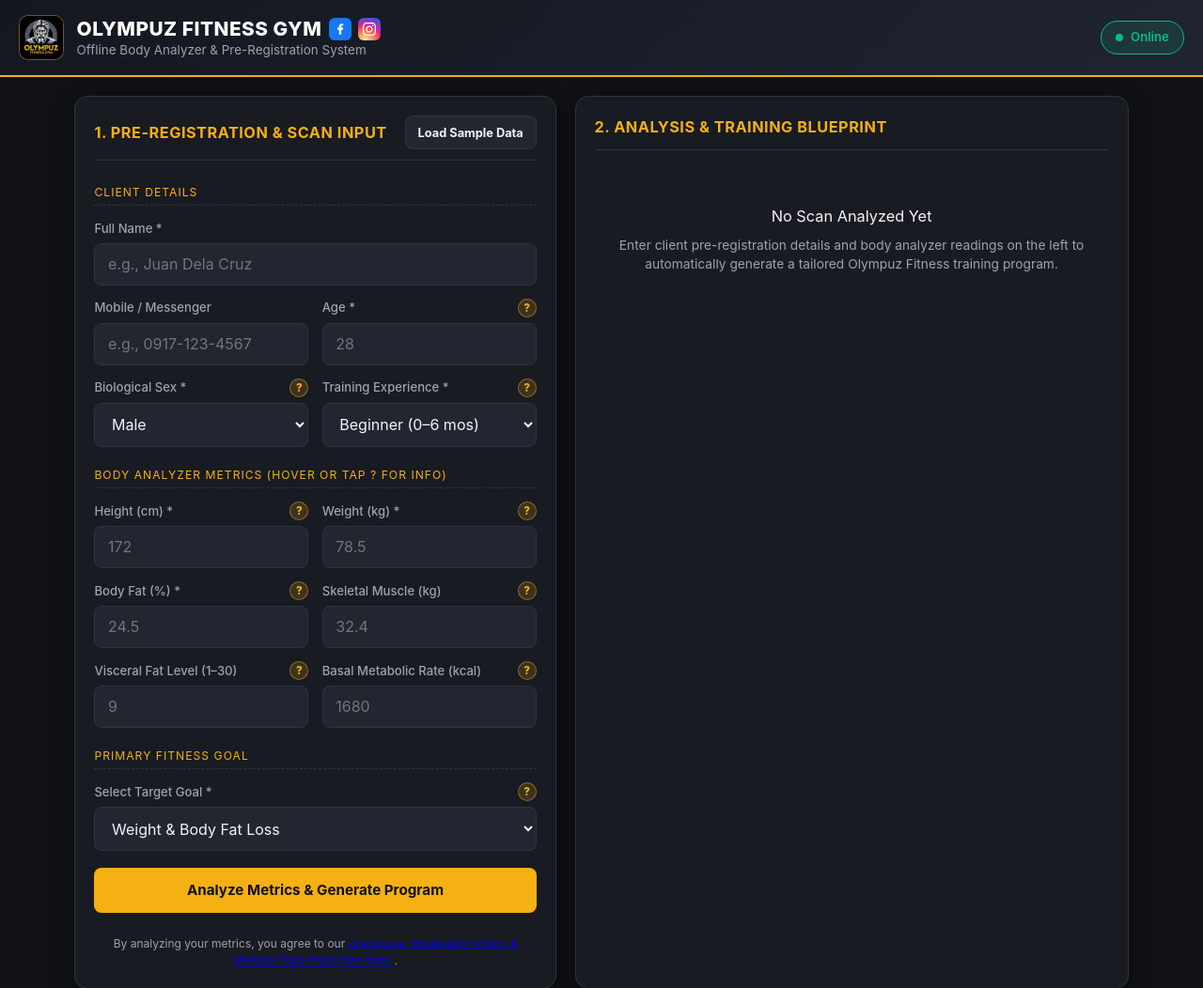
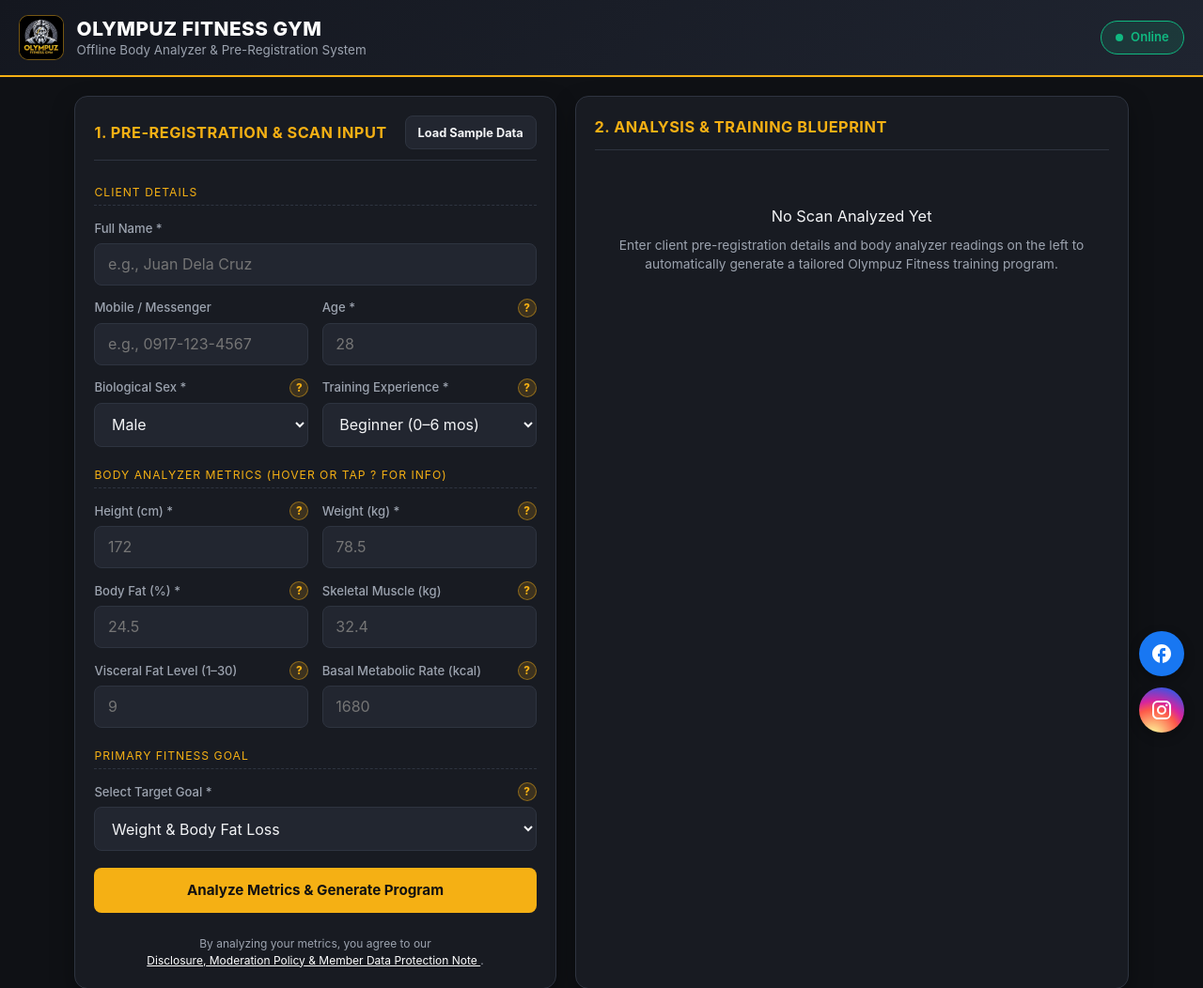
Before and after one commit to esvillamor/Olympuz, a plain HTML site: page index.html in a window 1280 px wide. Shown: the top 1052 px of the page at 94% size. Drawn offline with Linux system fonts and the light colour scheme.

Commit message:
Add files via upload

```diff
--- a/index.html
+++ b/index.html
@@ -653,6 +653,53 @@
       .program-box, .day-item, .metric-box, .coach-note { background: #f9f9f9; border-color: #ccc; color: #000; }
       .card-header h2, .metric-box .val, .day-item strong, .coach-note strong { color: #000; }
     }
+
+/* Floating Social Container */
+.floating-socials {
+  position: fixed;
+  bottom: 20px;
+  right: 20px;
+  display: flex;
+  flex-direction: column; /* Stacks vertically; change to 'row' for side-by-side */
+  gap: 12px;
+  z-index: 9999; /* Ensures buttons stay above forms and cards */
+}
+
+/* Individual Button Styling */
+.float-btn {
+  width: 48px;
+  height: 48px;
+  border-radius: 50%;
+  display: flex;
+  align-items: center;
+  justify-content: center;
+  color: #ffffff;
+  text-decoration: none;
+  box-shadow: 0 4px 12px rgba(0, 0, 0, 0.3);
+  transition: transform 0.2s ease, box-shadow 0.2s ease;
+}
+
+.float-btn:hover {
+  transform: translateY(-3px) scale(1.05);
+  box-shadow: 0 6px 16px rgba(0, 0, 0, 0.4);
+}
+
+/* Brand Colors */
+.fb-btn {
+  background-color: #1877F2;
+}
+
+.ig-btn {
+  background: radial-gradient(circle at 30% 107%, #fdf497 0%, #fdf497 5%, #fd5949 45%, #d6249f 60%, #285AEB 90%);
+}
+
+/* Hide floating buttons when printing/saving PDF */
+@media print {
+  .floating-socials {
+    display: none !important;
+  }
+}
+
   </style>
 </head>
 <body>
@@ -810,14 +857,7 @@
       <div class="brand-info">
         <div class="brand-title-row">
           <h1>Olympuz Fitness Gym</h1>
-          <div class="social-links">
-            <a class="social-btn social-fb" href="https://www.facebook.com/olympuzfitness" target="_blank" rel="noopener noreferrer" title="Olympuz Fitness Gym on Facebook" aria-label="Facebook">
-              <svg viewBox="0 0 24 24"><path d="M14 13.5h2.5l1-4H14v-2c0-1.03 0-2 2-2h1.5V2.14c-.326-.043-1.557-.14-2.857-.14C11.928 2 10 3.657 10 6.7v2.8H7v4h3V22h4v-8.5z"/></svg>
-            </a>
-            <a class="social-btn social-ig" href="https://www.instagram.com/" target="_blank" rel="noopener noreferrer" title="Olympuz Fitness Gym on Instagram" aria-label="Instagram">
-              <svg viewBox="0 0 24 24"><path d="M12 2.163c3.204 0 3.584.012 4.85.07 3.252.148 4.771 1.691 4.919 4.919.058 1.265.069 1.645.069 4.849 0 3.205-.012 3.584-.069 4.849-.149 3.225-1.664 4.771-4.919 4.919-1.266.058-1.644.07-4.85.07-3.204 0-3.584-.012-4.849-.07-3.26-.149-4.771-1.699-4.919-4.92-.058-1.265-.07-1.644-.07-4.849 0-3.204.013-3.583.07-4.849.149-3.227 1.664-4.771 4.919-4.919 1.266-.057 1.645-.069 4.849-.069zm0-2.163c-3.259 0-3.667.014-4.947.072-4.358.2-6.78 2.618-6.98 6.98-.059 1.281-.073 1.689-.073 4.948 0 3.259.014 3.668.072 4.948.2 4.358 2.618 6.78 6.98 6.98 1.281.058 1.689.072 4.948.072 3.259 0 3.668-.014 4.948-.072 4.354-.2 6.782-2.618 6.979-6.98.059-1.28.073-1.689.073-4.948 0-3.259-.014-3.667-.072-4.947-.196-4.354-2.617-6.78-6.979-6.98-1.281-.059-1.69-.073-4.949-.073zm0 5.838c-3.403 0-6.162 2.759-6.162 6.162s2.759 6.163 6.162 6.163 6.162-2.759 6.162-6.163c0-3.403-2.759-6.162-6.162-6.162zm0 10.162c-2.209 0-4-1.79-4-4 0-2.209 1.791-4 4-4s4 1.791 4 4c0 2.21-1.791 4-4 4zm6.406-11.845c-.796 0-1.441.645-1.441 1.44s.645 1.44 1.441 1.44c.795 0 1.439-.645 1.439-1.44s-.644-1.44-1.439-1.44z"/></svg>
-            </a>
-          </div>
+
         </div>
         <p>Offline Body Analyzer &amp; Pre-Registration System</p>
       </div>
@@ -996,8 +1036,8 @@
         </div>
 <button type="submit" class="btn btn-primary">Analyze Metrics &amp; Generate Program</button>
 <p class="disclaimer-footer">
-  By analyzing your metrics, you agree to our
-  <a href="https://docs.google.com/document/d/11aMOwiK10TJowHF1W5yvejmjaKAgny0S/edit?usp=sharing&ouid=114755006157103163799&rtpof=true&sd=true" target="_blank" rel="noopener noreferrer">
+  By analyzing your metrics, you agree to our<br />
+  <a href="https://docs.google.com/document/d/11aMOwiK10TJowHF1W5yvejmjaKAgny0S/edit?usp=sharing&ouid=114755006157103163799&rtpof=true&sd=true" style="color: #ffffff;" target="_blank" rel="noopener noreferrer">
     Disclosure, Moderation Policy & Member Data Protection Note
   </a>.
 </p>
@@ -1097,8 +1137,9 @@
     This tool provides general fitness and wellness estimates for informational purposes only and is not a substitute for professional medical advice.
   </p>
   <p>
-    <a href="https://docs.google.com/document/d/11aMOwiK10TJowHF1W5yvejmjaKAgny0S/edit?usp=sharing&ouid=114755006157103163799&rtpof=true&sd=true" target="_blank" rel="noopener noreferrer">
+    <a href="https://docs.google.com/document/d/11aMOwiK10TJowHF1W5yvejmjaKAgny0S/edit?usp=sharing&ouid=114755006157103163799&rtpof=true&sd=true" style="color: #ffffff;" target="_blank" rel="noopener noreferrer">
       Disclosure &amp; Moderation Policy | Member Data Protection Note (RA 10173)
+	  <br /><br /><br /><br />
     </a>
   </p>
 
@@ -1499,5 +1540,21 @@
   });
 </script>
 
+<!-- Floating Social Media Buttons -->
+<div class="floating-socials" aria-label="Social Media Links">
+  <a href="https://www.facebook.com/olympuzfitness" target="_blank" rel="noopener noreferrer" class="float-btn fb-btn" title="Follow us on Facebook">
+    <!-- Facebook SVG Icon -->
+    <svg viewBox="0 0 24 24" width="24" height="24" fill="currentColor">
+      <path d="M22 12c0-5.52-4.48-10-10-10S2 6.48 2 12c0 4.84 3.44 8.87 8 9.8V15H8v-3h2V9.5C10 7.57 11.57 6 13.5 6H16v3h-2c-.55 0-1 .45-1 1v2h3v3h-3v6.95c5.05-.5 9-4.76 9-9.95z"/>
+    </svg>
+  </a>
+
+  <a href="https://www.instagram.com/olympuzfitness/" target="_blank" rel="noopener noreferrer" class="float-btn ig-btn" title="Follow us on Instagram">
+    <!-- Instagram SVG Icon -->
+    <svg viewBox="0 0 24 24" width="24" height="24" fill="currentColor">
+      <path d="M7.8 2h8.4C19.4 2 22 4.6 22 7.8v8.4a5.8 5.8 0 0 1-5.8 5.8H7.8C4.6 22 2 19.4 2 16.2V7.8A5.8 5.8 0 0 1 7.8 2zm-.2 2A3.6 3.6 0 0 0 4 7.6v8.8C4 18.39 5.61 20 7.6 20h8.8a3.6 3.6 0 0 0 3.6-3.6V7.6C20 5.61 18.39 4 16.4 4H7.6zm9.65 1.5a1.25 1.25 0 0 1 1.25 1.25A1.25 1.25 0 0 1 17.25 8 1.25 1.25 0 0 1 16 6.75a1.25 1.25 0 0 1 1.25-1.25zM12 7a5 5 0 0 1 5 5 5 5 0 0 1-5 5 5 5 0 0 1-5-5 5 5 0 0 1 5-5zm0 2a3 3 0 0 0-3 3 3 3 0 0 0 3 3 3 3 0 0 0 3-3 3 3 0 0 0-3-3z"/>
+    </svg>
+  </a>
+</div>
 </body>
 </html>
```
